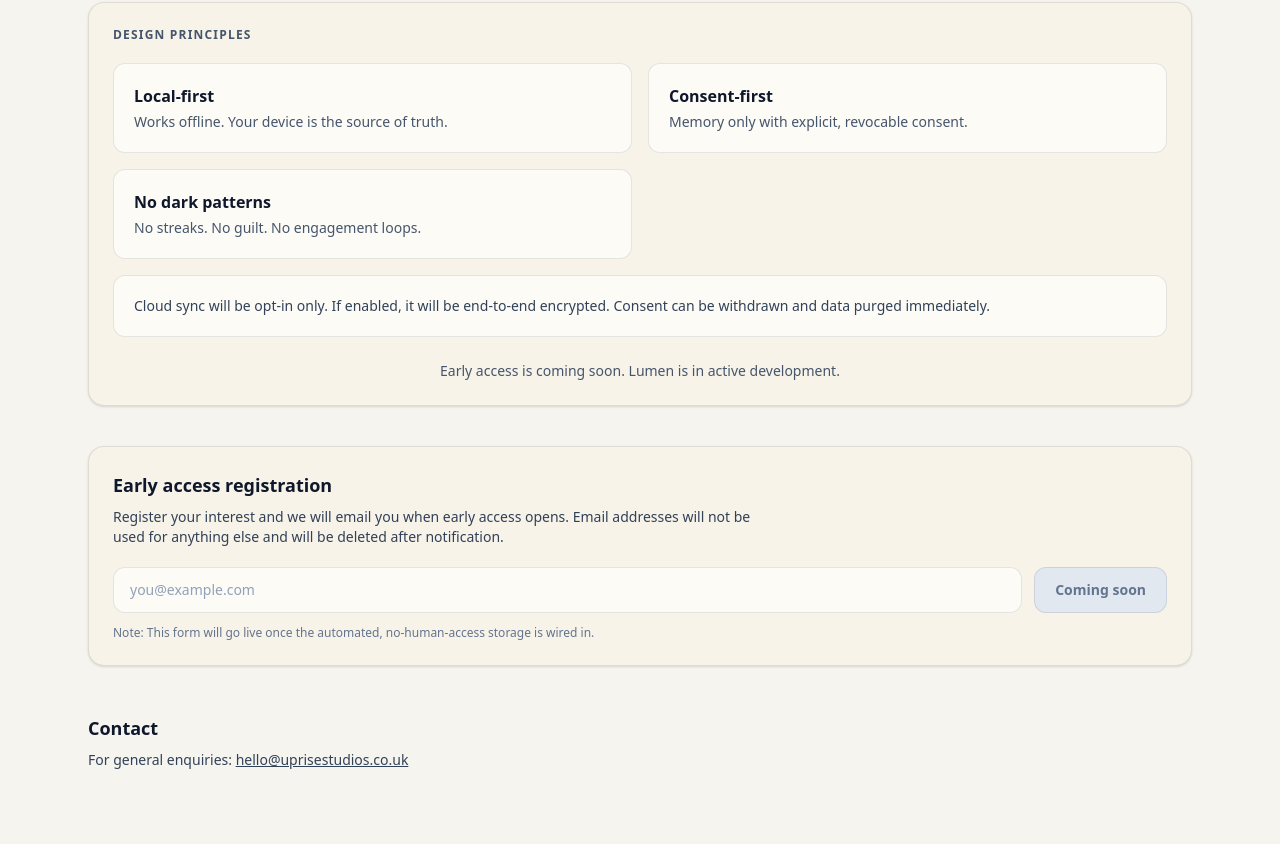
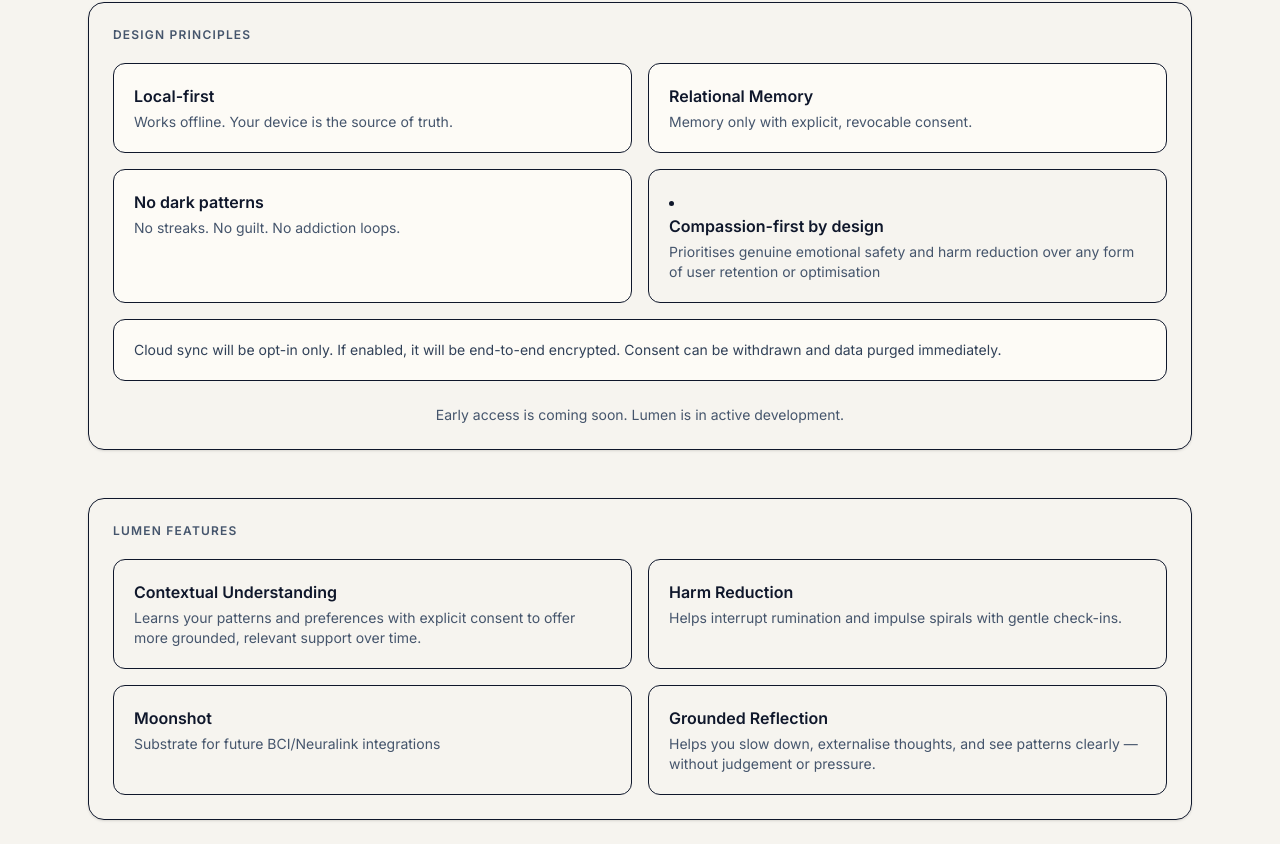
Before and after one commit to UpriseStudios/uprisestudios-web, a Next.js app: page /lumen in a window 1280 px wide. Shown: the part 396-1240 px from the top of the page. Built offline with nearby package versions, Linux system fonts and the light colour scheme.

Commit message:
lumen-philosophy-v1

```diff
--- a/src/app/globals.css
+++ b/src/app/globals.css
@@ -1,35 +1,24 @@
 @import 'tailwindcss';
 
-html, body {
-  height: 100%;
+:root {
+    --font-inter: 'Inter', system-ui, sans-serif;
+    --uprise-bg: #f6f4ef;
+    --lumen-warm: 245 158 11; /* amber-500 */
+    --lumen-soft: 253 230 138; /* amber-200 */
+    --lumen-rose: 244 63 94; /* rose-500 for Lumen accents */
 }
 
 body {
-  margin: 0;
+    font-family: var(--font-inter);
+    margin: 0;
 }
 
-:root {
-    --lumen-warm: 245 158 11; /* amber-500 */
-    --lumen-soft: 253 230 138; /* amber-200 */
+/* Haze - more subtle for studio feel */
+.uprise-haze::before {
+    content: "";
+    position: absolute;
+    inset: 0;
+    pointer-events: none;
+    background: radial-gradient(ellipse at 50% -100%, rgba(245, 158, 11, 0.08) 0%, transparent 70%);
+    z-index: -1;
 }
-
-:root {
-    --uprise-bg: #f6f4ef; /* page background */
-    --uprise-surface: #fbfaf7; /* cards */
-    --uprise-panel: #f8f3e8; /* large sections */
-    --uprise-border: rgba(15, 23, 42, 0.10);
-}
-
-body {
-    background: var(--uprise-bg);
-}
-
-    /* Optional: subtle “Lumen glow” from the top */
-    body::before {
-        content: "";
-        position: fixed;
-        inset: 0;
-        pointer-events: none;
-        background: radial-gradient(900px 500px at 50% -200px, rgba(245, 158, 11, 0.10) 0%, rgba(253, 230, 138, 0.08) 30%, transparent 70%);
-        z-index: -1;
-    }
--- a/src/app/layout.tsx
+++ b/src/app/layout.tsx
@@ -1,9 +1,18 @@
 import type { Metadata } from "next";
 import "./globals.css";
+import { Inter } from "next/font/google";
+
+const inter = Inter({ subsets: ["latin"], variable: "--font-inter" });
 
 export const metadata: Metadata = {
+    title: "Uprise Studios — Calm, Human-Sovereign Technology",
+    description: "Building Lumen: A calm AI companion for neurodivergent harm reduction. Protective, consent-first tech.",
+    openGraph: {
         title: "Uprise Studios",
-  description: "Building calm, human-sovereign technology.",
+        description: "Calm AI for real human flourishing.",
+        images: "/og-image.png", // add a 1200x630 image later
+        url: "https://uprisestudios.co.uk",
+    },
 };
 
 export default function RootLayout({
@@ -12,8 +21,10 @@ export default function RootLayout({
     children: React.ReactNode;
 }>) {
     return (
-    <html lang="en">
-      <body>{children}</body>
+        <html lang="en" className={`${inter.variable} font-sans`}>
+            <body className="antialiased bg-[var(--uprise-bg)] text-slate-900">
+                {children}
+            </body>
         </html>
     );
 }
--- a/src/app/lumen/page.tsx
+++ b/src/app/lumen/page.tsx
@@ -85,7 +85,7 @@ export default function LumenPage() {
                             </div>
 
                             <div className="rounded-xl border border-[var(--uprise-border)] bg-[#fdfbf6] p-5">
-                                <div className="font-semibold text-slate-900">Consent-first</div>
+                                <div className="font-semibold text-slate-900">Relational Memory</div>
                                 <div className="mt-1 text-sm text-slate-600">
                                     Memory only with explicit, revocable consent.
                                 </div>
@@ -94,9 +94,16 @@ export default function LumenPage() {
                             <div className="rounded-xl border border-[var(--uprise-border)] bg-[#fdfbf6] p-5 md:col-span-1">
                                 <div className="font-semibold text-slate-900">No dark patterns</div>
                                 <div className="mt-1 text-sm text-slate-600">
-                                    No streaks. No guilt. No engagement loops.
+                                    No streaks. No guilt. No addiction loops.
                                 </div>
                             </div>
+
+                            <li className="rounded-xl border border-[var(--uprise-border)] bg-[var(--uprise-card)] p-5">
+                                <div className="font-semibold text-slate-900">Compassion-first by design</div>
+                                <p className="mt-1 text-sm text-slate-600">
+                                    Prioritises genuine emotional safety and harm reduction over any form of user retention or optimisation
+                                </p>
+                            </li>
 
                             <div className="rounded-xl border border-[var(--uprise-border)] bg-[#fdfbf6] p-5 md:col-span-2">
                                 <div className="text-sm text-slate-700">
@@ -111,6 +118,45 @@ export default function LumenPage() {
                         </div>
                     </div>
                 </section>
+
+                <section className="mt-12 rounded-2xl border border-[var(--uprise-border)] bg-[var(--uprise-panel)] p-6 shadow-sm">
+                    <div className="text-xs font-semibold tracking-widest text-slate-600">
+                        LUMEN FEATURES
+                    </div>
+
+                    <ul className="mt-5 grid gap-4 md:grid-cols-2">
+                        <li className="rounded-xl border border-[var(--uprise-border)] bg-[var(--uprise-card)] p-5">
+                            <div className="font-semibold text-slate-900">Contextual Understanding</div>
+                            <p className="mt-1 text-sm text-slate-600">
+                                Learns your patterns and preferences with explicit consent to offer more grounded, relevant support over time.
+                            </p>
+                        </li>
+
+                        <li className="rounded-xl border border-[var(--uprise-border)] bg-[var(--uprise-card)] p-5">
+                            <div className="font-semibold text-slate-900">Harm Reduction</div>
+                            <p className="mt-1 text-sm text-slate-600">
+                                Helps interrupt rumination and impulse spirals with gentle check-ins.
+                            </p>
+                        </li>
+
+                        <li className="rounded-xl border border-[var(--uprise-border)] bg-[var(--uprise-card)] p-5">
+                            <div className="font-semibold text-slate-900">Moonshot</div>
+                            <p className="mt-1 text-sm text-slate-600">
+                                Substrate for future BCI/Neuralink integrations
+                            </p>
+                        </li>
+
+                        <li className="rounded-xl border border-[var(--uprise-border)] bg-[var(--uprise-card)] p-5">
+                            <div className="font-semibold text-slate-900">Grounded Reflection</div>
+                            <p className="mt-1 text-sm text-slate-600">
+                                Helps you slow down, externalise thoughts, and see patterns clearly — without judgement or pressure.
+                            </p>
+                        </li>
+                    </ul>
+                </section>
+
+
+
 
                 {/* Early access panel (placeholder mode) */}
                 <section
@@ -160,6 +206,7 @@ export default function LumenPage() {
                     </div>
                 </section>
 
+
                 {/* Contact */}
                 <section className="mt-12 pb-8">
                     <h2 className="text-lg font-semibold text-slate-900">Contact</h2>
--- a/src/app/page.tsx
+++ b/src/app/page.tsx
@@ -231,6 +231,14 @@ export default function Home() {
                         <p className="mt-4 text-slate-600 leading-relaxed">
                             Because most of us have felt alone in those moments — and no one should have to.
                         </p>
+                        <p className="text-slate-600 leading-relaxed">A consent-first AI that helps with neurodivergent patterns like rumination or impulse, without exploitation.</p>
+                        <p className="mt-4 text-slate-600 leading-relaxed">
+                            <li>Protective memory: Only saves what you allow, revokes instantly</li>
+                            <li>Harm reduction: Gentle interruptions for spirals</li>
+                            <li>Zero dark patterns: No notifications, no gamification</li>
+                            <li>Civilizational hedge: Local-first, sovereign data</li>
+                            <li>Moonshot ready: Substrate for Neuralink-like integrations</li>
+                        </p>
 
                         <div className="mt-8 flex flex-wrap gap-3">
                             <a
@@ -250,6 +258,18 @@ export default function Home() {
                 </div>
             </section>
 
+            {/* Rest of your sections (Principles, Team, Contact)  */}
+            <section className="py-20">
+                <h2 className="text-3xl md:text-4xl font-bold text-center mb-12">Our Principles</h2>
+                <ul className="max-w-3xl mx-auto space-y-6 text-slate-600">
+                    <li>Protective AI: Lumen shields users from harm, with explicit consent only.</li>
+                    <li>Neurodivergent Focus: Reduces rumination, impulse — real harm reduction.</li>
+                    <li>No Dark Patterns: Calm design, no addiction loops.</li>
+                    <li>Civilizational Hedge: Local data, revoke-anytime for sovereignty.</li>
+                    <li>Long-Term Moonshot: Building for a future where AI enhances humanity.</li>
+                </ul>
+            </section>
+
             {/* Contact */}
             <footer id="contact" className="mx-auto max-w-6xl px-6 py-14">
                 <div className="border-t border-slate-200/70 pt-8 text-sm text-slate-600">
```
Lines whose indentation alone changed are shown as unchanged.
